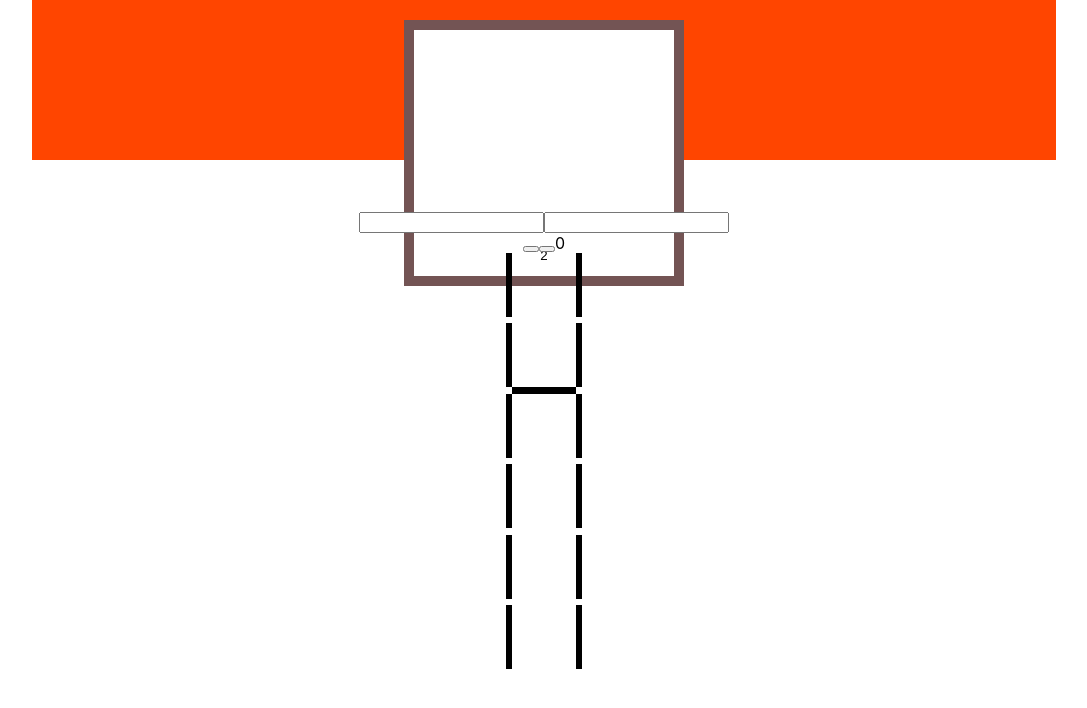
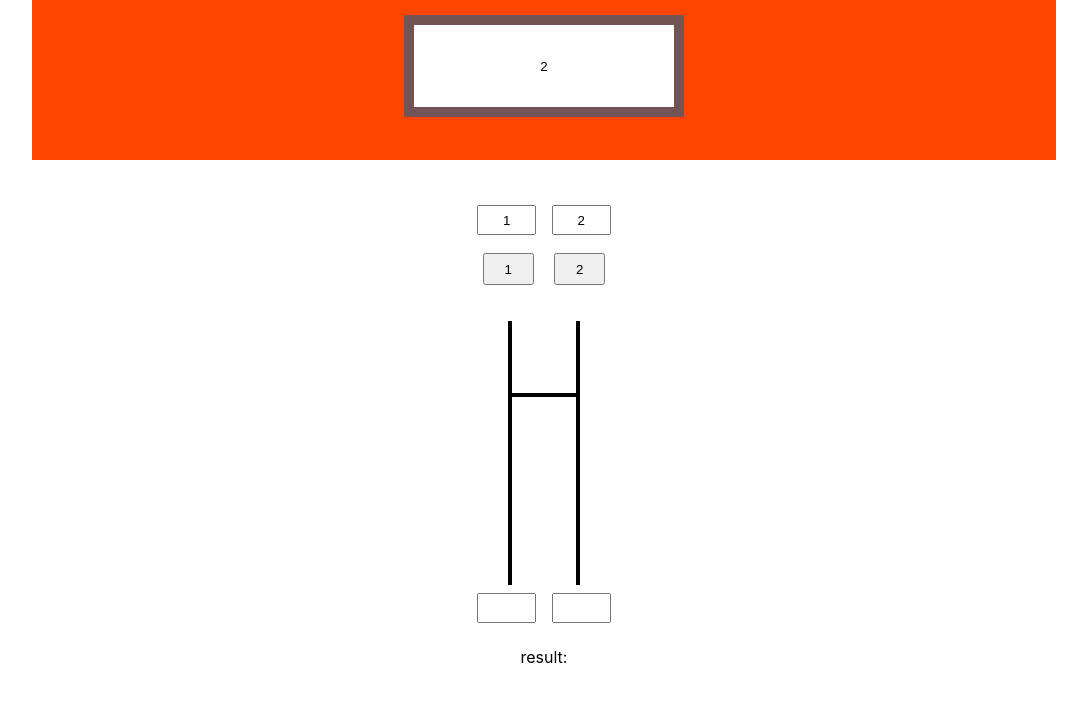
Before and after one commit to coldean/React, a React (Create React App) app in the folder personal-test-1/: page /laddergame in a window 1280 px wide. Shown: the top 708 px of the page, without its empty margins (96-1183 px from the left). Built offline with nearby package versions, Linux system fonts and the light colour scheme.

Commit message:
added result, but not finished

```diff
--- a/personal-test-1/src/components/Count.scss
+++ b/personal-test-1/src/components/Count.scss
@@ -9,12 +9,14 @@
 
 .Input {
   width: 20vw;
-  height: 5vh;
+  height: 10vh;
+  line-height: 5vh;
   margin: auto;
-  margin-top: 2%;
-  padding-top: 20%;
+  margin-top: 1.5%;
+
   border-style: solid;
   border-width: 10px;
   border-color: rgb(115, 84, 84);
+
   text-align: center;
 }
--- a/personal-test-1/src/components/Ladder.js
+++ b/personal-test-1/src/components/Ladder.js
@@ -5,6 +5,11 @@ const LadderGameLadder = ({ count, ladderStep, getDeletedLines }) => {
   const [verLadder, setVerLadder] = useState([]);
   const [horLadder, setHorLadder] = useState([]);
   const [DeletedLines, setDeletedLines] = useState();
+
+  /////////////////////
+  ///사다리 생성 확률///
+  const stepPercent = 0.4;
+  /////////////////////
 
   const deleted = [];
   for (let i = 0; i < ladderStep; i++) {
@@ -33,7 +38,7 @@ const LadderGameLadder = ({ count, ladderStep, getDeletedLines }) => {
       var checkFull = true;
       var checkEmpty = ladderStep;
       for (let i = 0; i < ladderStep; i++) {
-        if (Math.random() > 0.6 && j === 0) {
+        if (Math.random() > stepPercent && j === 0) {
           // 현재 열이 첫 번째 열일 때만 선택
           deleted[i][j] = true;
           checkFull = false;
@@ -43,7 +48,7 @@ const LadderGameLadder = ({ count, ladderStep, getDeletedLines }) => {
           deleted[i][j] = true;
           checkFull = false;
           checkEmpty -= 1;
-        } else if (Math.random() > 0.6) {
+        } else if (Math.random() > stepPercent) {
           deleted[i][j] = true;
           checkFull = false;
           checkEmpty -= 1;
--- a/personal-test-1/src/components/Ladder.scss
+++ b/personal-test-1/src/components/Ladder.scss
@@ -12,33 +12,32 @@
 }
 
 @mixin ladderVertical($margin-right) {
-  width: 0.5vw;
-  height: 8vh;
+  width: 0.3vw;
+  height: 3vh;
   margin-right: $margin-right;
+  margin-top: -0.3vw;
   padding: 0;
 
   background-color: black;
   color: white;
 }
 .Ladder-Vertical {
-  //border-left: thick solid #32a1ce;
   @include ladderVertical(0);
 }
 .Ladder-Vertical.selected {
   background-color: red;
 }
 .Ladder-Vertical-last {
-  //border-left: thick solid #32a1ce;
   @include ladderVertical(5vw);
 }
 .Ladder-Vertical-last.selected {
-  background-color: red;
+  background-color: rgb(0, 161, 164);
 }
 
 @mixin ladderHorizontal($background-color) {
   width: 5vw;
-  height: 0.5vw;
-  margin-left: 0.5vw;
+  height: 0.3vw;
+  margin-left: 0.3vw;
   padding: 0;
   background-color: $background-color;
   color: white;
--- a/personal-test-1/src/components/LadderStart.js
+++ b/personal-test-1/src/components/LadderStart.js
@@ -1,7 +1,13 @@
 import React, { useState, useEffect } from "react";
 import "./Ladder.scss";
 
-const LadderStart = ({ count, ladderStep, deletedLines, selectedButton }) => {
+const LadderStart = ({
+  count,
+  ladderStep,
+  deletedLines,
+  selectedButton,
+  finalId,
+}) => {
   const [verLadder, setVerLadder] = useState([]);
   const [horLadder, setHorLadder] = useState([]);
   const [routeHor, setRouteHor] = useState([]);
@@ -72,6 +78,7 @@ const LadderStart = ({ count, ladderStep, deletedLines, selectedButton }) => {
 
     setRouteHor(followingHor);
     setRouteVer(followingVer);
+    finalId(curVertical);
   }, [count, deletedLines, ladderStep, selectedButton]);
 
   return (
--- a/personal-test-1/src/components/Select.js
+++ b/personal-test-1/src/components/Select.js
@@ -1,3 +1,6 @@
+// 현재는 result에 0번 인덱스 출력되게 임시로 해놓음. 수정 필요.
+// 숨겨뒀다가 결과 나오면 보이는 형식으로 css 수정하면 될 듯 함.
+
 import { useState, useEffect, useCallback } from "react";
 import Ladder from "./Ladder";
 import LadderStart from "./LadderStart";
@@ -6,23 +9,29 @@ import "./Select.scss";
 const LadderGameSelect = ({ count, setStart, isStarted }) => {
   const [inputs, setInputs] = useState([]);
   const [buttons, setButtons] = useState([]);
-  const [selectedButton, setSelectedButton] = useState(0);
+  const [results, setResults] = useState([{ id: 0, text: "null" }]); //꼼수 위해 억지 값 하나 저장, 밑에서 삭제 예정
+  const [final, setFinal] = useState(0);
+  const [selectedButton, setSelectedButton] = useState(null);
   const [deletedLines, setDeletedLines] = useState();
 
-  ////////////////////////
-  ///////사다리 깊이///////
-  const ladderStep = 5; //
-  ////////////////////////
+  /////////////////////////
+  ///////사다리 깊이////////
+  const ladderStep = 10; //
+  /////////////////////////
 
   useEffect(() => {
     const newButtons = [];
     const newInputs = [];
+    const newResults = [];
+    results.pop();
     for (let i = 0; i < count; i++) {
-      newButtons.push({ id: i, name: "" });
-      newInputs.push({ id: i, value: "" });
+      newButtons.push({ id: i, name: i + 1 });
+      newInputs.push({ id: i, value: i + 1 });
+      newResults.push({ id: i, text: "" });
     }
     setInputs(newInputs);
     setButtons(newButtons);
+    setResults(newResults);
   }, [count]);
 
   const onClick = (id) => () => {
@@ -34,7 +43,7 @@ const LadderGameSelect = ({ count, setStart, isStarted }) => {
     setDeletedLines(lines);
   }, []);
 
-  const onChange = useCallback((e, id) => {
+  const onChangeSelect = useCallback((e, id) => {
     const newValue = e.target.value;
     setInputs((prevInputs) =>
       prevInputs.map((input) =>
@@ -48,21 +57,35 @@ const LadderGameSelect = ({ count, setStart, isStarted }) => {
     );
   }, []);
 
+  const onChangeResult = useCallback((e, id) => {
+    const newValue = e.target.value;
+    setResults((prevResults) =>
+      prevResults.map((result) =>
+        result.id === id ? { ...result, text: newValue } : result
+      )
+    );
+  }, []);
+
+  const finalId = useCallback((final) => {
+    setFinal(final);
+  });
+
   return (
     <div className="LadderGameSelect-Main">
       <div>
         {inputs.map(({ id, value }) => (
           <input
             key={id}
+            className="SelectInput"
             name={id}
-            onChange={(e) => onChange(e, id)}
+            onChange={(e) => onChangeSelect(e, id)}
             value={value}
           ></input>
         ))}
       </div>
       <div>
         {buttons.map(({ id, name }) => (
-          <button key={id} onClick={onClick(id)}>
+          <button className="SelectButton" key={id} onClick={onClick(id)}>
             {name}
           </button>
         ))}
@@ -75,6 +98,7 @@ const LadderGameSelect = ({ count, setStart, isStarted }) => {
             ladderStep={ladderStep}
             deletedLines={deletedLines}
             selectedButton={selectedButton}
+            finalId={finalId}
           />
         ) : (
           <Ladder
@@ -84,6 +108,18 @@ const LadderGameSelect = ({ count, setStart, isStarted }) => {
           />
         )}
       </div>
+      <div>
+        {results.map(({ id, text }) => (
+          <input
+            key={id}
+            className="SelectInput"
+            name={id}
+            onChange={(e) => onChangeResult(e, id)}
+            text={text}
+          ></input>
+        ))}
+      </div>
+      <p>result: {results[final].text}</p>
     </div>
   );
 };
--- a/personal-test-1/src/components/Select.scss
+++ b/personal-test-1/src/components/Select.scss
@@ -11,3 +11,20 @@
   margin-top: 20vh;
   text-align: center;
 }
+
+.SelectInput {
+  width: 4vw;
+  height: 3vh;
+  margin: 0.6vw;
+  vertical-align: middle;
+  text-align: center;
+}
+
+.SelectButton {
+  width: 4vw;
+  height: 4vh;
+  margin: 0.8vw;
+  margin-bottom: 5vh;
+  vertical-align: middle;
+  text-align: center;
+}
```
